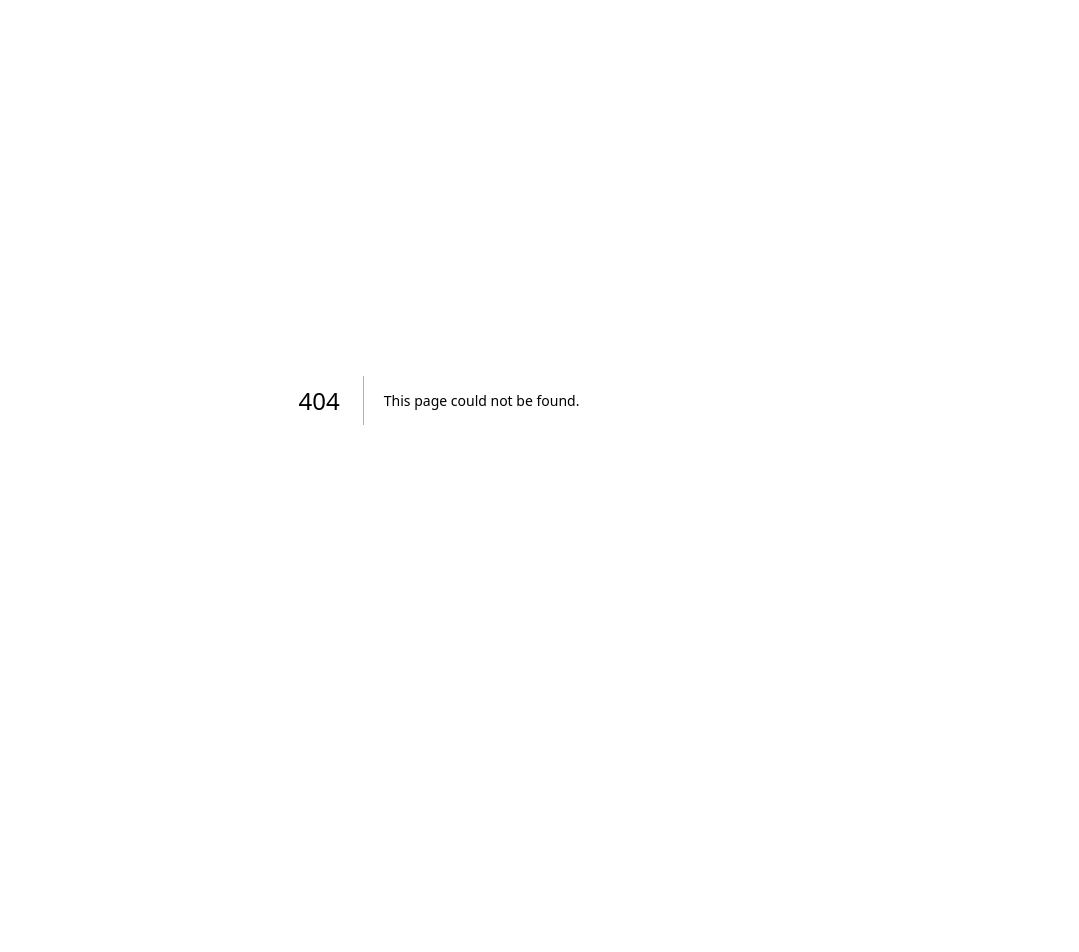
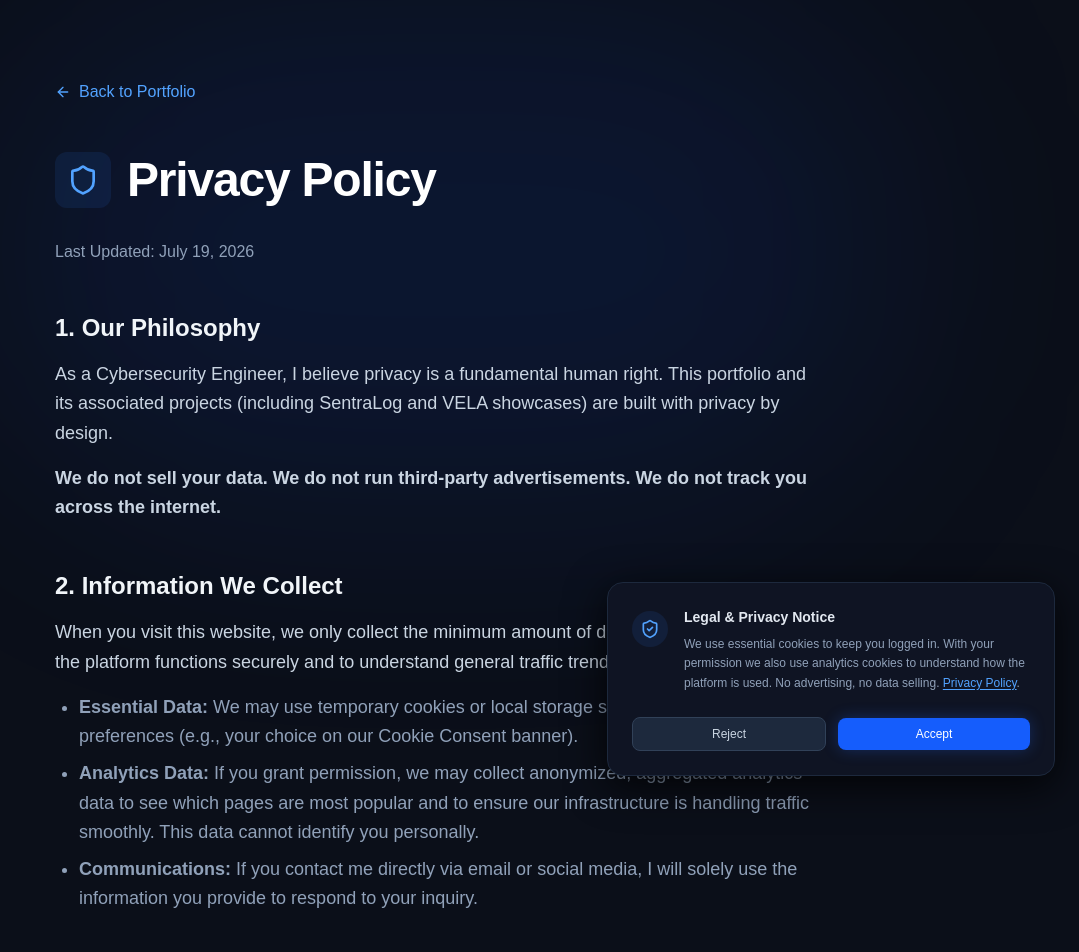
Before and after one commit to cyberlab0/portfolio, a Next.js app: page /privacy in a window 1280 px wide. Before the commit this address had no page. Shown: the top 952 px of the page, without its empty margins (201-1280 px from the left). Before the commit the page ends 800 px from the top, so only its background shows below. Built offline with nearby package versions, Linux system fonts and the light colour scheme.

Commit message:
Add Cookie Consent banner and Privacy Policy page

```diff
--- /dev/null
+++ b/src/app/components/CookieConsent.tsx
@@ -0,0 +1,75 @@
+"use client";
+
+import { useState, useEffect } from "react";
+import { motion, AnimatePresence } from "framer-motion";
+import Link from "next/link";
+import { ShieldCheck } from "lucide-react";
+
+export default function CookieConsent() {
+  const [showBanner, setShowBanner] = useState(false);
+
+  useEffect(() => {
+    const consent = localStorage.getItem("cookieConsent");
+    if (!consent) {
+      // Small delay so it slides in smoothly after page load
+      const timer = setTimeout(() => setShowBanner(true), 1000);
+      return () => clearTimeout(timer);
+    }
+  }, []);
+
+  const handleAccept = () => {
+    localStorage.setItem("cookieConsent", "accepted");
+    setShowBanner(false);
+  };
+
+  const handleReject = () => {
+    localStorage.setItem("cookieConsent", "rejected");
+    setShowBanner(false);
+  };
+
+  return (
+    <AnimatePresence>
+      {showBanner && (
+        <motion.div
+          initial={{ opacity: 0, y: 50, scale: 0.95 }}
+          animate={{ opacity: 1, y: 0, scale: 1 }}
+          exit={{ opacity: 0, y: 20, scale: 0.95 }}
+          transition={{ duration: 0.4, ease: "easeOut" }}
+          className="fixed bottom-6 left-6 right-6 md:left-auto md:right-6 md:max-w-md z-[100] bg-[#0f1423] border border-slate-800 rounded-2xl p-6 shadow-[0_10px_40px_rgba(0,0,0,0.8)] flex flex-col gap-4"
+        >
+          <div className="flex items-start gap-4">
+            <div className="p-2 bg-blue-500/10 rounded-full text-blue-400 mt-1 flex-shrink-0">
+              <ShieldCheck className="w-5 h-5" />
+            </div>
+            <div>
+              <h3 className="text-sm font-semibold text-slate-200 mb-2">
+                Legal & Privacy Notice
+              </h3>
+              <p className="text-xs text-slate-400 leading-relaxed">
+                We use essential cookies to keep you logged in. With your permission we also use analytics cookies to understand how the platform is used. No advertising, no data selling.{" "}
+                <Link href="/privacy" className="text-blue-400 hover:text-blue-300 underline underline-offset-2 transition-colors">
+                  Privacy Policy
+                </Link>.
+              </p>
+            </div>
+          </div>
+
+          <div className="flex items-center gap-3 mt-2">
+            <button
+              onClick={handleReject}
+              className="flex-1 px-4 py-2 text-xs font-medium text-slate-300 bg-slate-800 hover:bg-slate-700 border border-slate-700 rounded-lg transition-colors"
+            >
+              Reject
+            </button>
+            <button
+              onClick={handleAccept}
+              className="flex-1 px-4 py-2 text-xs font-medium text-white bg-blue-600 hover:bg-blue-500 shadow-[0_0_15px_rgba(37,99,235,0.3)] rounded-lg transition-colors"
+            >
+              Accept
+            </button>
+          </div>
+        </motion.div>
+      )}
+    </AnimatePresence>
+  );
+}
--- a/src/app/layout.tsx
+++ b/src/app/layout.tsx
@@ -14,6 +14,7 @@ const firaCode = Fira_Code({
 
 import GlobalProtections from "./components/GlobalProtections";
 import { StructuredData } from "./components/StructuredData";
+import CookieConsent from "./components/CookieConsent";
 
 export const metadata: Metadata = {
   metadataBase: new URL('https://portfolio-v0rz.onrender.com'),
@@ -54,6 +55,7 @@ export default function RootLayout({
       <body className="min-h-screen bg-[#0B0F19] text-slate-100 font-sans flex flex-col selection:bg-blue-500/30 selection:text-blue-200">
         <StructuredData />
         <GlobalProtections />
+        <CookieConsent />
         <div className="fixed inset-0 z-[-1] bg-[radial-gradient(ellipse_at_top,_var(--tw-gradient-stops))] from-slate-900 via-[#0B0F19] to-[#0B0F19]"></div>
         {children}
       </body>
--- /dev/null
+++ b/src/app/privacy/page.tsx
@@ -0,0 +1,97 @@
+import Link from "next/link";
+import { ArrowLeft, Shield } from "lucide-react";
+
+export const metadata = {
+  title: "Privacy Policy | Michael Olowoselu",
+  description: "Privacy Policy for the cybersecurity portfolio of Michael Olowoselu.",
+};
+
+export default function PrivacyPolicy() {
+  return (
+    <div className="min-h-screen bg-[#0B0F19] text-slate-300 py-20 px-6 relative overflow-hidden">
+      {/* Background Gradients */}
+      <div className="absolute top-0 left-1/2 -translate-x-1/2 w-full max-w-4xl h-[500px] bg-blue-600/10 blur-[120px] rounded-full pointer-events-none"></div>
+
+      <div className="max-w-3xl mx-auto relative z-10">
+        <Link
+          href="/"
+          className="inline-flex items-center text-blue-400 hover:text-blue-300 transition-colors mb-12 group"
+        >
+          <ArrowLeft className="w-4 h-4 mr-2 group-hover:-translate-x-1 transition-transform" />
+          Back to Portfolio
+        </Link>
+
+        <div className="flex items-center gap-4 mb-8">
+          <div className="p-3 bg-blue-500/10 rounded-xl">
+            <Shield className="w-8 h-8 text-blue-400" />
+          </div>
+          <h1 className="text-3xl md:text-5xl font-bold text-white tracking-tight">Privacy Policy</h1>
+        </div>
+
+        <p className="text-slate-400 mb-12">Last Updated: July 19, 2026</p>
+
+        <div className="space-y-12 text-lg leading-relaxed">
+          <section>
+            <h2 className="text-2xl font-semibold text-slate-100 mb-4">1. Our Philosophy</h2>
+            <p className="mb-4">
+              As a Cybersecurity Engineer, I believe privacy is a fundamental human right. This portfolio and its associated projects (including SentraLog and VELA showcases) are built with privacy by design.
+            </p>
+            <p>
+              <strong>We do not sell your data. We do not run third-party advertisements. We do not track you across the internet.</strong>
+            </p>
+          </section>
+
+          <section>
+            <h2 className="text-2xl font-semibold text-slate-100 mb-4">2. Information We Collect</h2>
+            <p className="mb-4">
+              When you visit this website, we only collect the minimum amount of data necessary to ensure the platform functions securely and to understand general traffic trends.
+            </p>
+            <ul className="list-disc pl-6 space-y-2 text-slate-400">
+              <li><strong>Essential Data:</strong> We may use temporary cookies or local storage strictly to save your preferences (e.g., your choice on our Cookie Consent banner).</li>
+              <li><strong>Analytics Data:</strong> If you grant permission, we may collect anonymized, aggregated analytics data to see which pages are most popular and to ensure our infrastructure is handling traffic smoothly. This data cannot identify you personally.</li>
+              <li><strong>Communications:</strong> If you contact me directly via email or social media, I will solely use the information you provide to respond to your inquiry.</li>
+            </ul>
+          </section>
+
+          <section>
+            <h2 className="text-2xl font-semibold text-slate-100 mb-4">3. How We Use Your Information</h2>
+            <p className="mb-4">
+              Any information collected is used exclusively for:
+            </p>
+            <ul className="list-disc pl-6 space-y-2 text-slate-400">
+              <li>Maintaining the security and stability of the website.</li>
+              <li>Understanding high-level traffic metrics to improve the portfolio experience.</li>
+              <li>Responding to your direct outreach regarding contract engineering or collaboration.</li>
+            </ul>
+          </section>
+
+          <section>
+            <h2 className="text-2xl font-semibold text-slate-100 mb-4">4. Third-Party Services</h2>
+            <p>
+              This website is hosted on Render and deployed via GitHub. These standard infrastructure providers may collect basic connection data (like IP addresses) automatically as part of standard internet protocol routing to serve you the website. They are strictly bound by their own enterprise security and privacy policies.
+            </p>
+          </section>
+
+          <section>
+            <h2 className="text-2xl font-semibold text-slate-100 mb-4">5. Your Rights</h2>
+            <p className="mb-4">
+              Under global privacy frameworks (including GDPR and CCPA), you have the right to:
+            </p>
+            <ul className="list-disc pl-6 space-y-2 text-slate-400">
+              <li>Opt-out of non-essential analytics at any time by clearing your browser data or rejecting the cookie banner.</li>
+              <li>Request access to any personal communication data you have directly sent me.</li>
+              <li>Request deletion of any direct communications.</li>
+            </ul>
+          </section>
+
+          <section>
+            <h2 className="text-2xl font-semibold text-slate-100 mb-4">6. Contact</h2>
+            <p>
+              If you have any questions or concerns about this policy, or if you would like to discuss security architectures, please reach out at <a href="mailto:michaelolowoselu@gmail.com" className="text-blue-400 hover:underline">michaelolowoselu@gmail.com</a>.
+            </p>
+          </section>
+        </div>
+      </div>
+    </div>
+  );
+}
```
